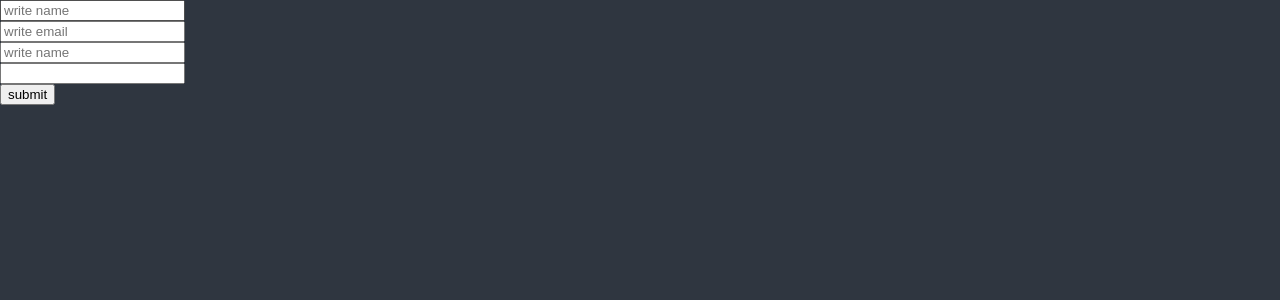
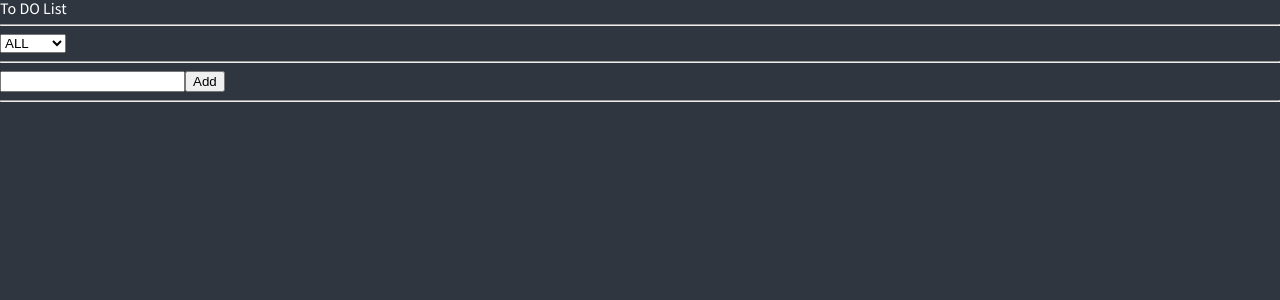
Before and after one commit to eagleduk/react-masterclass, a React (Create React App) app: page / in a window 1280 px wide. Shown: the top 300 px of the page. Built offline with nearby package versions, Linux system fonts and the light colour scheme.

Commit message:
todolist 코드 챌린지
todo list 코드 챌린지 작업

selector enum 사용

```diff
--- a/src/App.tsx
+++ b/src/App.tsx
@@ -1,6 +1,6 @@
 
 import {createGlobalStyle} from "styled-components";
-import ToDoList from "./ToDoList";
+import ToDoMain from "./todos/ToDoMain";
 
 
 const GlobalComponent = createGlobalStyle`
@@ -71,7 +71,7 @@ function App() {
   return (
     <>
 		<GlobalComponent />
-		<ToDoList />
+		<ToDoMain />
     </>
   );
 }
--- a/src/ToDoList.tsx
+++ /dev/null
@@ -1,74 +0,0 @@
-import {useForm } from "react-hook-form"
-
-interface IForm {
-    username:string;
-    email:string;
-    name:string;
-    age:number;
-}
-
-function ToDoList() {
-    const {register, handleSubmit, formState: {errors}  } = useForm<IForm>();
-    const onSubmit = (data: IForm) => {
-    }
-    console.log(errors);
-    return <>
-        <form onSubmit={handleSubmit(onSubmit)}>
-            <input {...register("username",{
-                required: "write the username",
-                pattern: {
-                    message: "not pattern",
-                    value: /[a-z0-9_+]+@[a-z0-9_+]+.[a-z0-9_+]+/gi,
-                }
-            })} placeholder="write name" />
-            <span>
-                {errors?.username?.message}
-            </span>
-            <br />
-            <input {...register("email",{
-                required: "write the email",
-                validate: {
-                    noQWER: (value) => value.includes("qwer") ? "no qwer" : true,
-                    noASDF: (value) => value.includes("asdf") ? "no asdf" : true
-                }
-            })} placeholder="write email" />
-            <span>
-                {errors?.email?.message}
-            </span>
-            <br />
-
-            <input {...register("name", {
-                maxLength: {
-                    value: 10,
-                    message: "value to long"
-                },
-                minLength: {
-                    value: 2,
-                    message: "value to short"
-                },
-            })}
-                placeholder="write name"
-            />
-            <span>
-                {errors?.name?.message}
-            </span>
-            <br />
-            <input {...register("age",{
-                max: {
-                    value: 20,
-                    message: "value must 20 under"
-                },
-                min: {
-                    value: 2,
-                    message: "value must 2 over"
-                },
-            })} type="number" />
-            <span>
-                {errors?.age?.message}
-            </span>
-            <br />
-            <button> submit </button>
-        </form>
-    </>
-}
-export default ToDoList;
--- /dev/null
+++ b/src/todos/CreateToDo.tsx
@@ -0,0 +1,26 @@
+import { useForm } from "react-hook-form";
+import { useRecoilValue, useSetRecoilState } from "recoil";
+import { Categories, Category, ITodo, toDoListAtom } from "./atoms";
+
+function CreateToDo() {
+
+    const selectedCategory = useRecoilValue<Categories>(Category) ;
+    const setTodos = useSetRecoilState<ITodo[]>(toDoListAtom);
+    const { register, handleSubmit, setValue, setFocus} = useForm();
+
+    const AddToDo = (data: any) => {
+        setTodos(todos => [...todos,{text: data.todo, id: Date.now(), category: selectedCategory}])
+        setValue("todo", "");
+        setFocus("todo");
+    }
+    return <div>
+    <form onSubmit={handleSubmit(AddToDo)}>
+        <input {...register("todo")} />
+        <button>
+            Add
+        </button>
+    </form>
+    </div>;
+}
+
+export default CreateToDo;
--- /dev/null
+++ b/src/todos/ToDoMain.tsx
@@ -0,0 +1,36 @@
+import React from "react";
+import { useRecoilState, useRecoilValue, useSetRecoilState } from "recoil";
+import { Categories, Category, filteredTodo, ITodo, toDoListAtom } from "./atoms";
+import CreateToDo from "./CreateToDo";
+import Todo from "./Todo";
+
+
+function ToDoMain() {
+    const [selectedCategory, setCategory] = useRecoilState(Category);
+    const todos = useRecoilValue<ITodo[]>(filteredTodo);
+
+    const selectCategory = (event: React.ChangeEvent<HTMLSelectElement>) => {
+        const {currentTarget: {value}} = event;
+        setCategory(value as Categories);
+    }
+
+    return <>
+        <h1>
+            To DO List
+        </h1>
+        <hr />
+            <select onChange={selectCategory}>
+                <option value={Categories.ALL}>ALL</option>
+                <option value={Categories.TODO}>To DO</option>
+                <option value={Categories.DOING}>DOING</option>
+                <option value={Categories.DONE}>DONE</option>
+            </select>
+        <hr />
+            {selectedCategory !== Categories.ALL ? <><CreateToDo /> <hr /></>: null }
+
+
+        {todos.map(todo => <Todo {...todo} key={todo.id} />)}
+
+    </>
+}
+export default ToDoMain;
--- /dev/null
+++ b/src/todos/Todo.tsx
@@ -0,0 +1,28 @@
+import React from "react";
+import { useSetRecoilState } from "recoil";
+import { Categories, ITodo, toDoListAtom } from "./atoms";
+
+function Todo({id,text,category}:ITodo) {
+    const setTodo = useSetRecoilState(toDoListAtom);
+    const changeCategory = (toCategory: Categories) => {
+        setTodo(todos => {
+            const index = todos.findIndex((todo) => todo.id === id);
+            return [...todos.slice(0, index) , {id,text,category: toCategory} , ...todos.slice(index+1)]
+        });
+    }
+    const deleteTodo = (event: React.MouseEvent<HTMLButtonElement>) => {
+        setTodo(todos => {
+            const index = todos.findIndex((todo) => todo.id === id);
+            return [...todos.slice(0, index) , ...todos.slice(index+1)]
+        })
+    }
+    return <div>
+        <span> {text} </span>
+        {category !== Categories.TODO ? <button onClick={() => changeCategory(Categories.TODO)}> To DO </button> : null}
+        {category !== Categories.DOING ? <button onClick={() => changeCategory(Categories.DOING)}> DOING </button> : null}
+        {category !== Categories.DONE ? <button onClick={() => changeCategory(Categories.DONE)}> DONE </button> : null}
+        <button onClick={deleteTodo}> Delete </button>
+    </div>;
+}
+
+export default Todo;
--- /dev/null
+++ b/src/todos/atoms.ts
@@ -0,0 +1,33 @@
+import { atom, selector } from "recoil";
+
+export enum Categories {
+    "ALL" = "ALL",
+    "TODO" = "TODO",
+    "DOING" = "DOING",
+    "DONE" = "DONE"
+};
+
+export interface ITodo {
+    text: string;
+    id: number;
+    category: Categories;
+}
+
+export const toDoListAtom = atom<ITodo[]>({
+    key: "todoList",
+    default: []
+})
+
+export const Category = atom<Categories>({
+    key: "category",
+    default: Categories.TODO
+})
+
+export const filteredTodo = selector({
+    key: "filteredList",
+    get: ({get}) => {
+        const list = get(toDoListAtom);
+        const category = get(Category);
+        return category===Categories.ALL ? list : list.filter(todo => todo.category === category);
+    }
+})
```
Also changed, not shown: public/index.html (+4 -4 lines), 1 other file (tests, documents, lock files or other folders).
